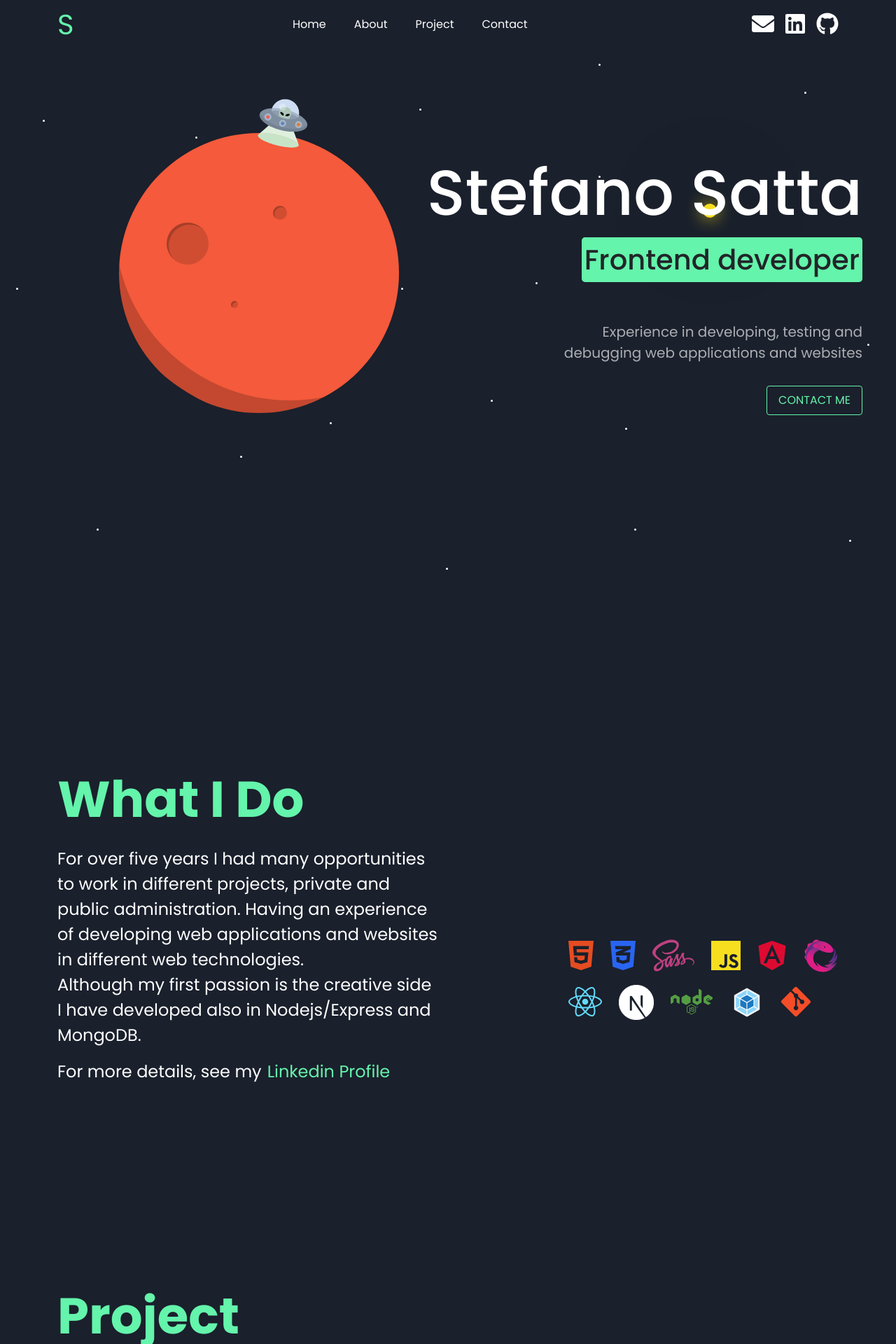
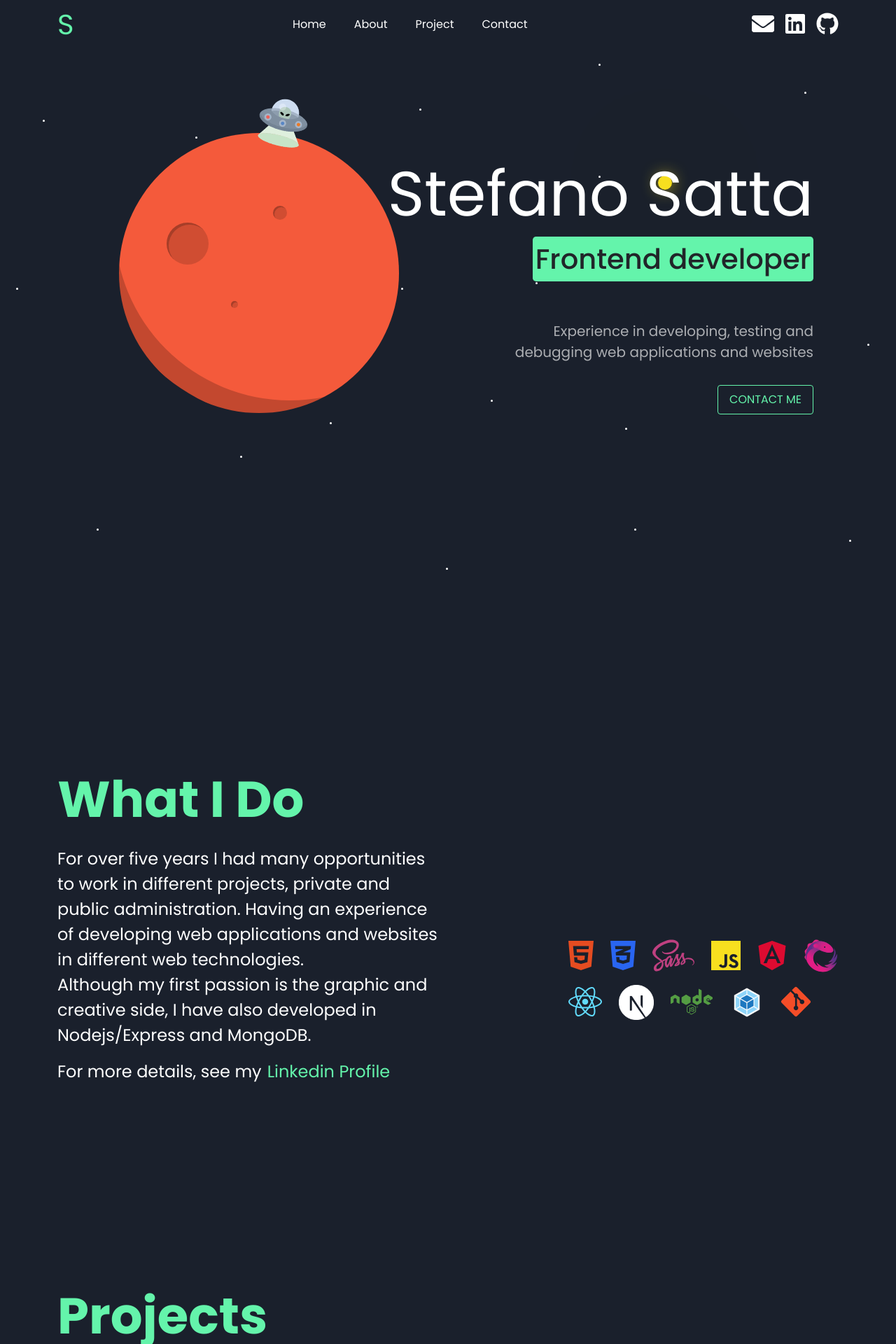
Before and after one commit to stefano-satta/personal-website-2022, a Next.js app: page / in a window 1280 px wide. Shown: the top 1920 px of the page at 70% size. Built offline with nearby package versions, Linux system fonts and the light colour scheme.

Commit message:
fix google fonts in production; fix position text first viewport; other style minor fix

```diff
--- a/components/feature/section-page/About.jsx
+++ b/components/feature/section-page/About.jsx
@@ -18,7 +18,7 @@ const About = () => {
             <h2 className="text-primary mb-4 fw-bold fs-title-section">What I Do</h2>
             <Col xs={12} lg={6} className="d-flex align-items-center position-relative mb-4">
                 <div className="fs-4">
-                    <p>For over five years I had many opportunities to work in different projects, private and public administration. Having an experience of developing web applications and websites in different web technologies. <br /> Although my first passion is the creative side I have developed also in Nodejs/Express and MongoDB.</p>
+                    <p>For over five years I had many opportunities to work in different projects, private and public administration. Having an experience of developing web applications and websites in different web technologies. <br /> Although my first passion is the graphic and creative side, I have also developed in Nodejs/Express and MongoDB.</p>
                     <p>
                     For more details, see my
                     <Link href={'https://www.linkedin.com/in/stefano-satta'} passHref>
--- a/components/feature/section-page/FirstViewport.jsx
+++ b/components/feature/section-page/FirstViewport.jsx
@@ -37,12 +37,12 @@ const FirstViewport = () => {
             <Star top={'75%'} right={'73%'}/>
             <Sun/>
             <Ufo/>
-            <div className="d-flex flex-column align-items-end justify-content-end justify-content-md-center px-5 first__view-head text-end">
-                <h1>Stefano Satta</h1>
+            <div className="container d-flex flex-column align-items-end justify-content-end justify-content-md-center px-5 first__view-head text-end">
+                <h1 className="display-1">Stefano Satta</h1>
                 <h2 className="bg-primary fs-1 text-dark px-1 py-2 rounded-3">Frontend developer</h2>
                 <p className="text-light-grey text-end fs-5 mt-5">Experience in developing, testing and <br />  debugging web applications and websites</p>
                 <Link href="mailto:stefanosatta@outlook.com">
-                    <a className="btn btn-outline-primary mt-3 px-3 py-2 text-uppercase" >Contact Me</a>
+                    <a className="btn btn-outline-primary mt-3 px-3 py-2 text-uppercase">Contact Me</a>
                 </Link>
             </div>
             <Planet/>
--- a/components/feature/section-page/Project.jsx
+++ b/components/feature/section-page/Project.jsx
@@ -7,7 +7,7 @@ const Project = () => {
 
     return (
         <Row className="mt-5" id="project">
-            <h2 className="text-primary mb-4 fw-bold fs-title-section">Project</h2>
+            <h2 className="text-primary mb-4 fw-bold fs-title-section">Projects</h2>
             <p className="fs-4">A small list of projects chosen by me.</p>
             <div className="mt-3 d-flex flex-wrap justify-content-between">
             {
--- a/styles/global.css
+++ b/styles/global.css
@@ -1,7 +1,7 @@
 @import 'bootstrap/dist/css/bootstrap.min.css';
 @import 'https://cdnjs.cloudflare.com/ajax/libs/font-awesome/6.0.0-beta3/css/all.min.css';
 @import 'animate.css';
-@import url('https://fonts.googleapis.com/css2?family=Poppins:ital,wght@0,400;0,500;0,600;0,700;1,400&display=swap');
+@import 'https://fonts.googleapis.com/css2?family=Poppins:ital,wght@0,400;0,500;0,600;0,700;1,400&display=swap';
 
 :root {
     --color-dark: #1a202c;
@@ -143,7 +143,7 @@ html, body {
 
 /* FIRST VIEW PAGE */
 .first__view-head { height: calc(100vh - 86px); position: relative; z-index: 30;}
-.first__view-head  h1, h2 { font-size: 7.0952380952vw; }
+.first__view-head  h1, h2 { font-size: 7vw; }
 
 .not__found__page-head { position: relative; z-index: 30;}
 .not__found__page-head > div:first-child { font-size: 10rem; line-height: 9.5rem; }
@@ -250,8 +250,8 @@ html, body {
     background: var(--color-javascript);
     background-size: contain;
     position: absolute;
-    top: 30%;
-    right: 20%;
+    top: 25%;
+    right: 25%;
     margin: auto;
     animation: sunshine 2s infinite alternate cubic-bezier(.1,.71,.26,.99);
 }
```
